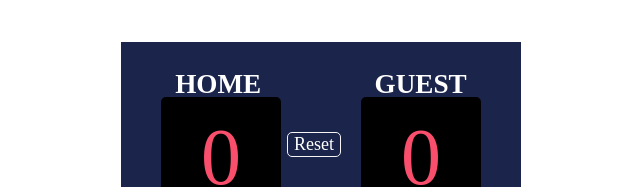
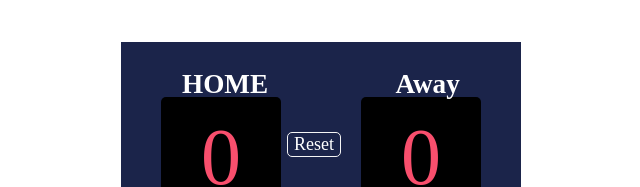
Before and after one commit to Baivab007/Front-end-projects, a plain HTML site: page BasketBall Score Counter/index.html in a window 1280 px wide. Shown: the top 187 px of the page, without its empty margins (319-959 px from the left). Drawn offline with Linux system fonts and the light colour scheme; a web font is replaced by a local one.

Commit message:
Update index.html
Just changed the Guest with Away

```diff
--- a/BasketBall Score Counter/index.html
+++ b/BasketBall Score Counter/index.html
@@ -1,7 +1,9 @@
 <html>
+
 <head>
     <link rel="stylesheet" href="index.css">
 </head>
+
 <body>
     <div class="main">
         <div class="container">
@@ -9,7 +11,7 @@
                 <h3 class="home" id="home">HOME</h3>
             </div>
             <div>
-                <h3 class="guest">GUEST</h3>
+                <h3 class="guest">Away</h3>
             </div>
         </div>
         <div class="contaniner-score-box">
@@ -23,19 +25,20 @@
         <div class="increments">
             <div class="btncontainer">
                 <button id="one" class="btn" onclick="onehome()">+1</button>
-        <button id="two" class ="btn" onclick="twohome()">+2</button>
+                <button id="two" class="btn" onclick="twohome()">+2</button>
                 <button id="three" class="btn" onclick="threehome()">+3</button>
             </div>
             <div class="btncontainer">
-        <button  class="btn " onclick="guestone()">+1</button>
-        <button  class="btn " onclick="guesttwo()">+2</button>
-        <button  class="btn " onclick="guestthree()">+3</button>
+                <button class="btn " onclick="guestone()">+1</button>
+                <button class="btn " onclick="guesttwo()">+2</button>
+                <button class="btn " onclick="guestthree()">+3</button>
             </div>
         </div>
-            <div  class="newgameposition">
-        <button class="btn" onclick="reset()" >Reset</button>
+        <div class="newgameposition">
+            <button class="btn" onclick="reset()">Reset</button>
         </div>
     </div>
     <script src="index.js"></script>
 </body>
+
 </html>
```
Lines whose indentation alone changed are shown as unchanged.
